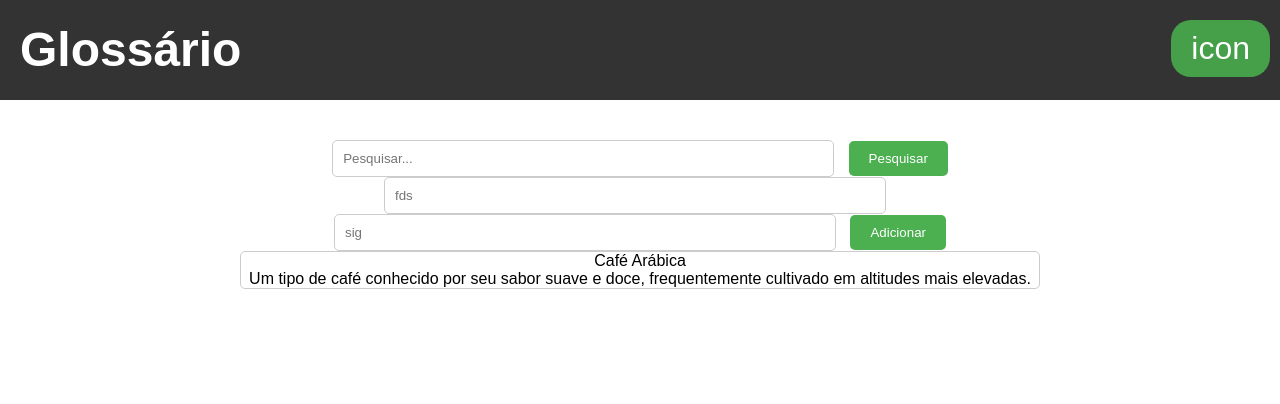
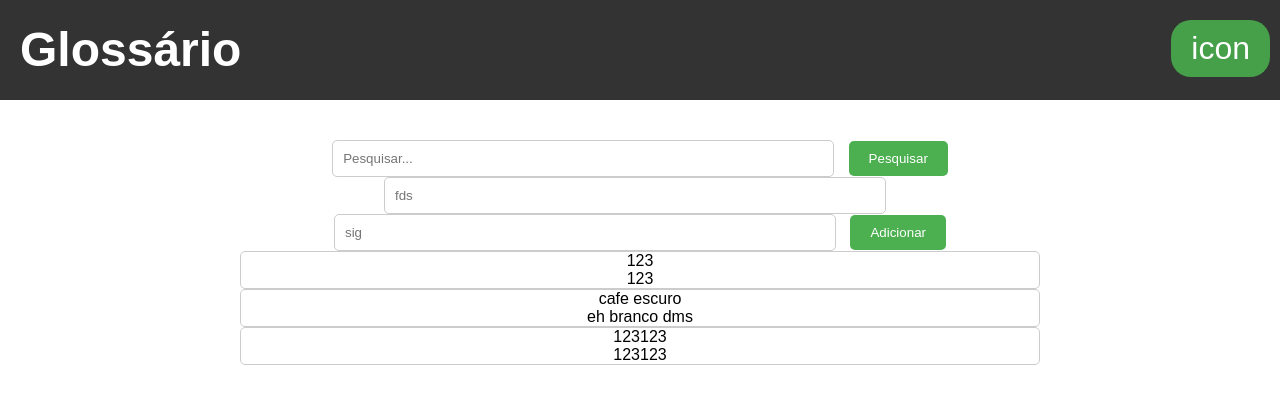
Before and after one commit to seconds4decay/EasyCoffee, a Django app: page /glossario/ in a window 1280 px wide. Shown: the top 404 px of the page. Run offline with Django 5.2, Linux system fonts and the light colour scheme; data comes from the database, SQL or seed files in the repository; parts of the project's set-up code (start-up, migrations or seed data) failed here and were passed over.

Commit message:
glossario termos

```diff
--- a/app/static/glossario.css
+++ b/app/static/glossario.css
@@ -3,6 +3,7 @@ body {
     margin: 0;
     padding: 0;
 }
+
 .container {
     max-width: 800px;
     margin: 0 auto;
--- a/app/templates/pages/glossario.html
+++ b/app/templates/pages/glossario.html
@@ -30,15 +30,15 @@
                 <button type="submit" name = "adicionar">Adicionar</button>
         </form>
 
-
+        {% for palavra in palavras %}
         <div class="glossary">
             <div class="term">
-                <div class="word">Café Arábica</div>
-                <div class="definition">Um tipo de café conhecido por seu sabor suave e doce, frequentemente cultivado
-                    em altitudes mais elevadas.</div>
+                <div class="word">{{ palavra.palavra}}</div>
+                <div class="definition">{{ palavra.significado }}</div>
             </div>
             <!-- Outras palavras -->
         </div>
+        {% endfor %}
     </div>
 
     <script src="script.js">
--- a/app/views.py
+++ b/app/views.py
@@ -27,15 +27,18 @@ def adicionarcafe(request):
 
 
 def glossario(request):
+    palavras = Palavra.objects.all()
     if request.method == 'GET':
-        return  render(request, 'pages/glossario.html')
+        return  render(request, 'pages/glossario.html', {'palavras':palavras})
     if request.method == 'POST':
         if 'adicionar' in request.POST:
                 si = request.POST.get('sig')
                 pa = request.POST.get('palavra2')
                 pa2 = Palavra(palavra = pa, significado = si)
                 pa2.save()
-                return  render(request, 'pages/glossario.html')
+
+
+                return  render(request, 'pages/glossario.html', {'palavras':palavras})
 
 def palavra(request):
 
```
